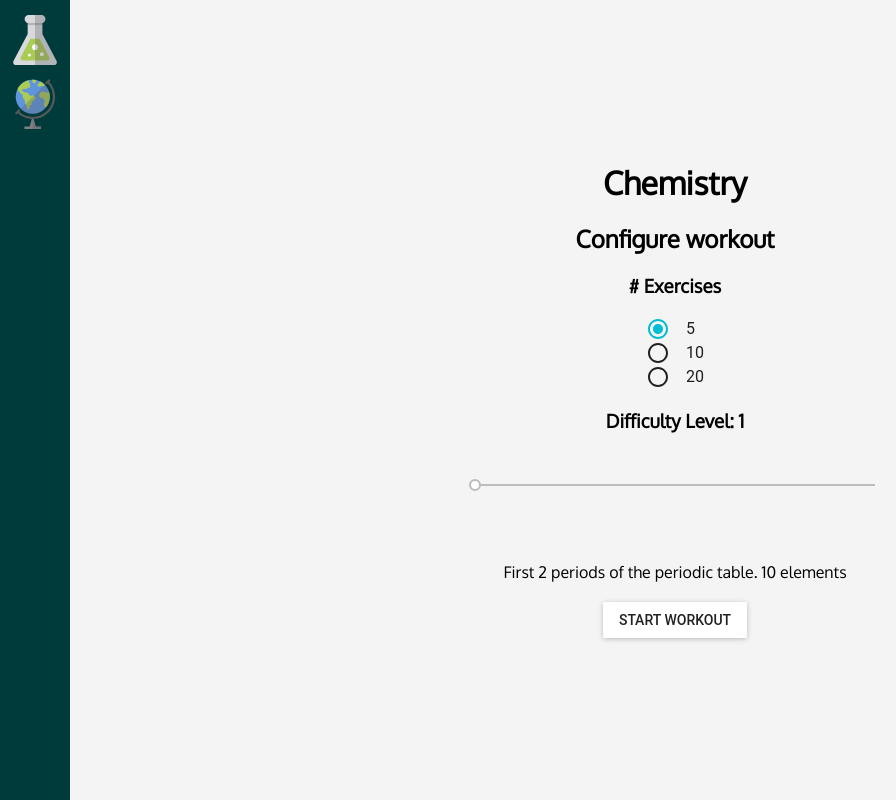
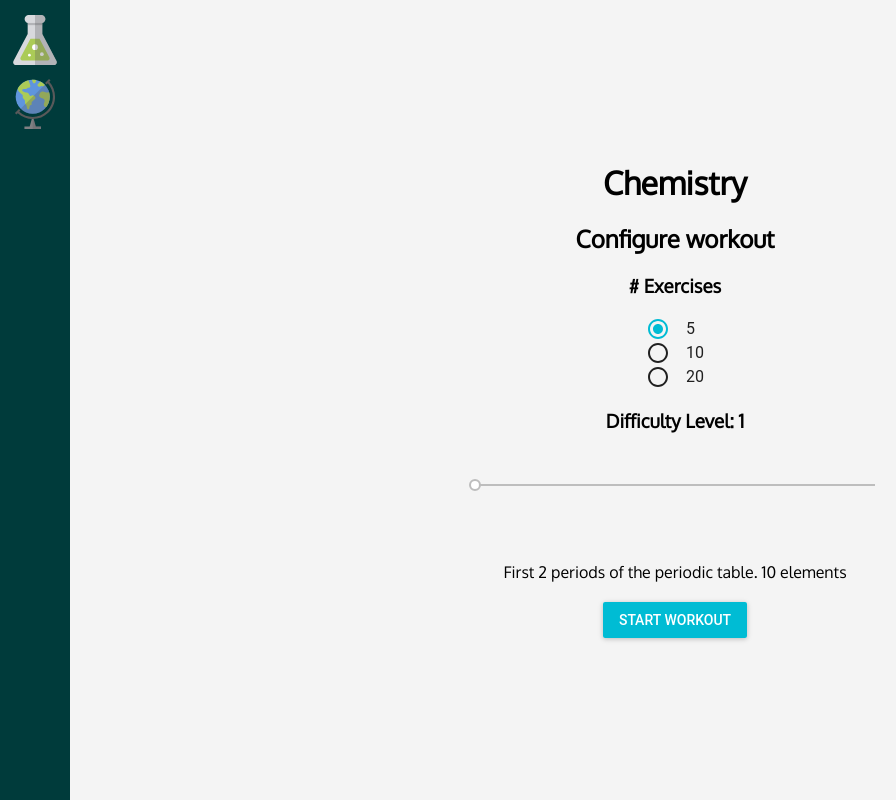
Before and after one commit to tomas-cani/synapse, a React (Create React App) app: page /chemistry in a window 1280 px wide. Shown: the whole page, without its empty margins (0-896 px from the left). Built offline with nearby package versions, Linux system fonts and the light colour scheme.

Commit message:
Set primary to start and end screen buttons

```diff
--- a/src/subject/EndScreen.jsx
+++ b/src/subject/EndScreen.jsx
@@ -20,7 +20,7 @@ class EndScreen extends React.Component {
       <Screen>
         <p>Workout has ended</p>
         <Score attempts={this.props.attempts} correctAnswers={this.props.correctAnswers} />
-        <RaisedButton onClick={this.handleRetry} label="Redo workout" />
+        <RaisedButton onClick={this.handleRetry} primary label="Redo workout" />
       </Screen>
     );
   }
--- a/src/subject/StartScreen.jsx
+++ b/src/subject/StartScreen.jsx
@@ -38,7 +38,7 @@ class StartScreen extends React.Component {
           difficultyDescription={this.props.difficultyDescription}
           onChange={this.handleDifficultyChange}
         />
-        <RaisedButton label="Start workout" onClick={this.props.onStart} />
+        <RaisedButton label="Start workout" primary onClick={this.props.onStart} />
       </Screen>
     );
   }
```
